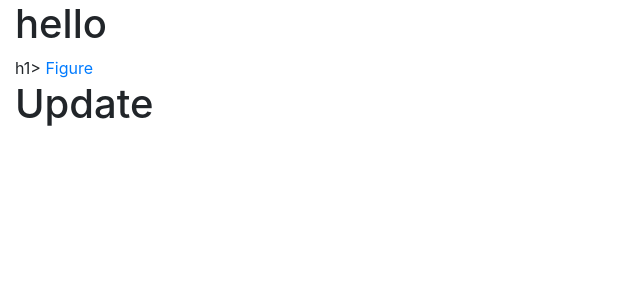
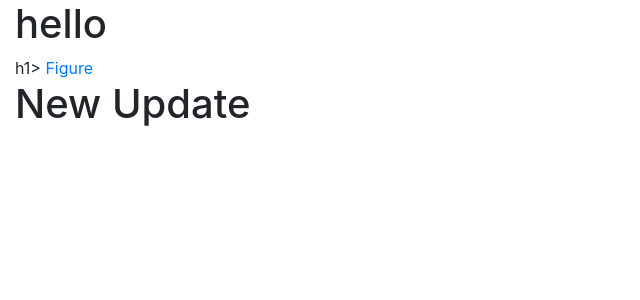
Before and after one commit to sujeetsindhu/BootstrapApplication, an Angular app: page / in a window 1280 px wide. Shown: the top 300 px of the page, without its empty margins (0-640 px from the left). Built offline with nearby package versions, Linux system fonts and the light colour scheme.

Commit message:
New Update

```diff
--- a/src/app/app.component.html
+++ b/src/app/app.component.html
@@ -1,4 +1,4 @@
 <div class="container-fluid border-0">
     <router-outlet></router-outlet>
-    <h1>Update</h1>
+    <h1>New Update</h1>
 </div>
```
